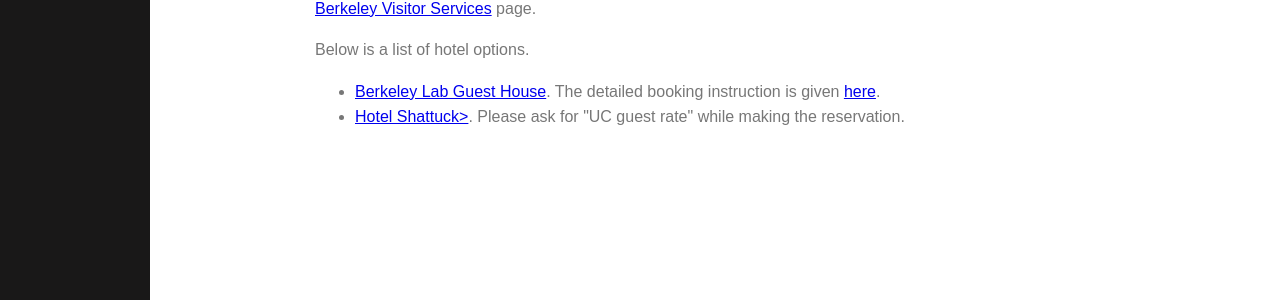
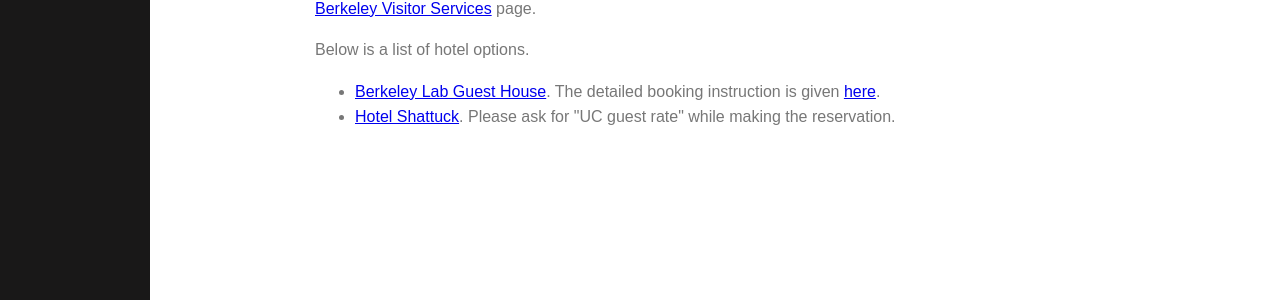
Before and after one commit to dbindel/dmml, a Jekyll site: the page built from travel.html, in a window 1280 px wide. Shown: the part 389-689 px from the top of the page. Built offline with Jekyll 4.4.1, drawn with Linux system fonts in a browser that asks for light colours.

```diff
--- a/travel.html
+++ b/travel.html
@@ -18,7 +18,7 @@ layout: page
       <a href="http://berkeleylabguesthouse.org">Berkeley Lab Guest House</a>.
       The detailed booking instruction is given <a href="http://crd-legacy.lbl.gov/~xiaoye/TEMP/DMML-code-B02315.pdf">here</a>.
     </li>
-    <li><a href="http://www.hotelshattuckplaza.com">Hotel Shattuck></a>.
+    <li><a href="http://www.hotelshattuckplaza.com">Hotel Shattuck</a>.
     Please ask for "UC guest rate" while making the reservation.
     </li>
   </ul>
```
